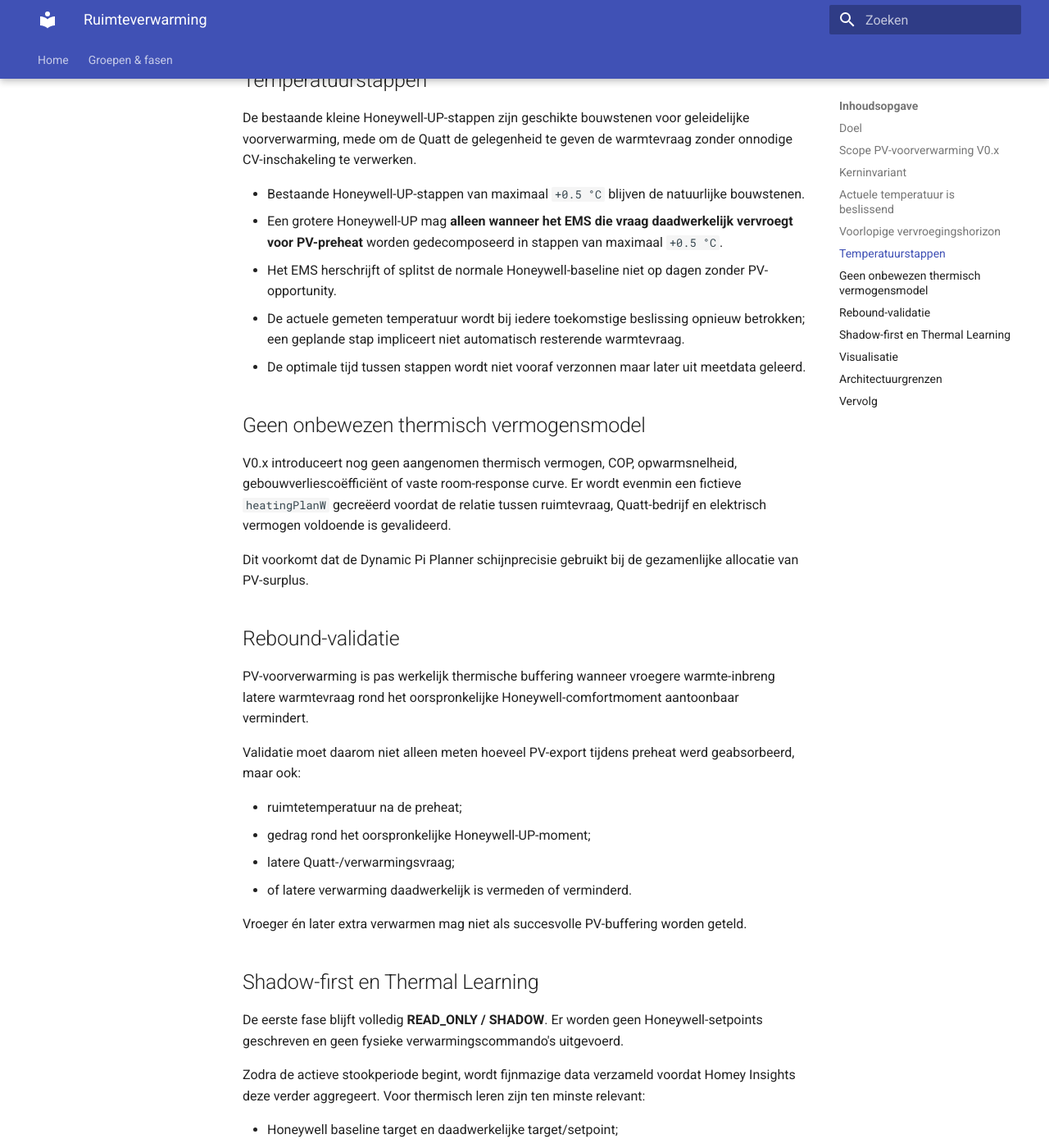
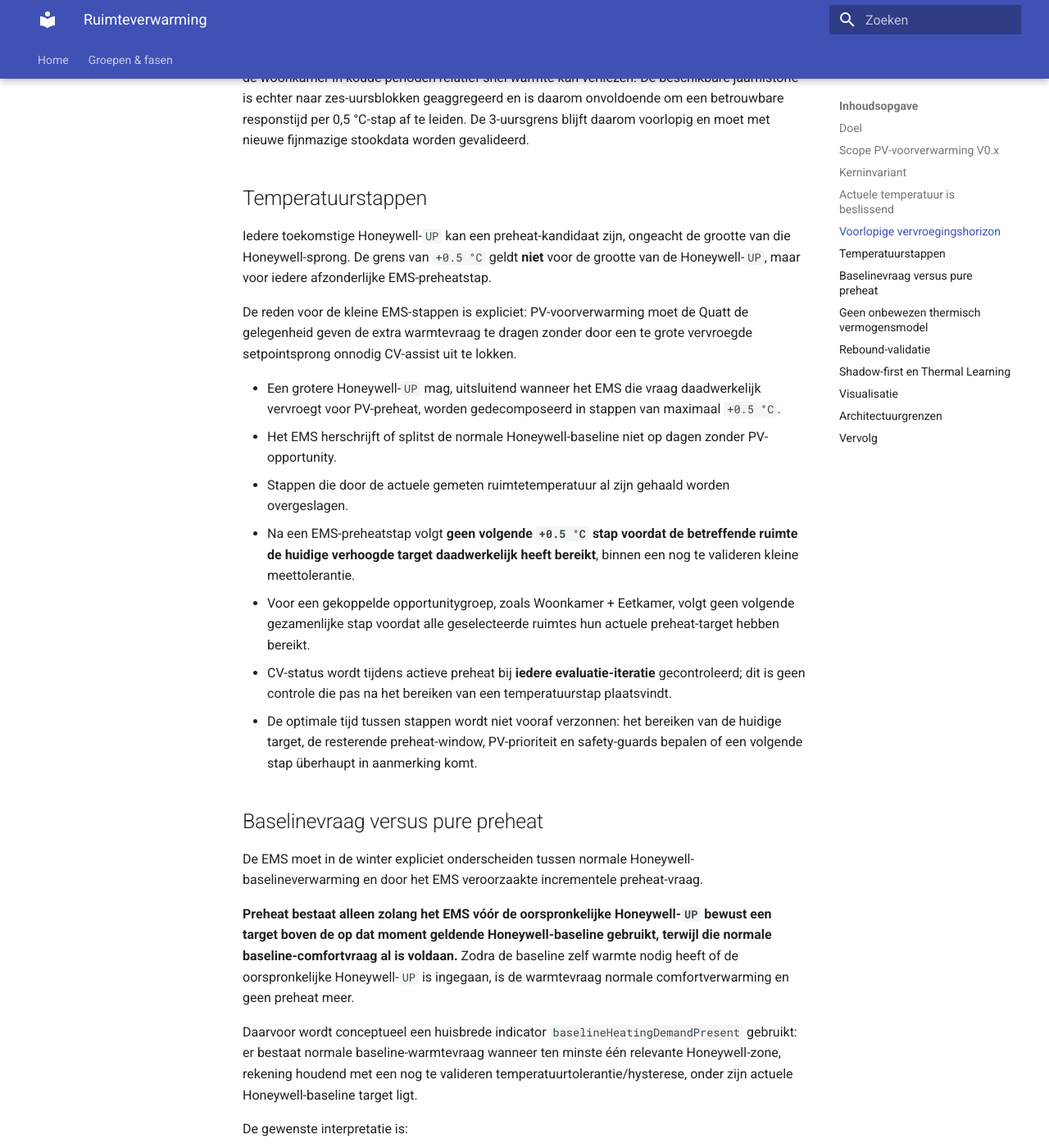
Before and after one commit to OnsKasteeltje/homey-energy-manual, an MkDocs documentation site: the page built from docs/software-architecture/components/space-heating.md, in a window 1280 px wide and 1400 px high, scrolled down 2358 px. Shown: the whole window at 82% size. Built offline with MkDocs 1.6.1 and Material for MkDocs 9.7.7, drawn with Linux system fonts in a browser that asks for light colours; some of the changed text lies outside the part shown.

Commit message:
docs(heating): define baseline vs pure preheat objective

````diff
--- a/docs/software-architecture/components/space-heating.md
+++ b/docs/software-architecture/components/space-heating.md
@@ -43,6 +43,8 @@
 5. PV-voorverwarming mag niet doelbewust netimport veroorzaken.
 6. Alleen de door vervroeging veroorzaakte incrementele warmtevraag concurreert met andere flexibele vraag zoals WW en EV.
 7. WW, heating-preheat en EV gebruiken dezelfde resterende PV-export opportunity in de Dynamic Pi Planner; er is geen afzonderlijke heating-PV-pot en geen starre opportuniteitsprioriteit.
+8. Preheat mag alleen bestaan zolang normale Honeywell-baselinevraag is voldaan en de oorspronkelijke toekomstige Honeywell-`UP` nog niet is ingegaan.
+9. CV-inzet tijdens normale baselineverwarming is toegestaan en is geen preheat-fout; CV-inzet tijdens **pure EMS-preheat zonder baselinevraag** blokkeert onmiddellijk verdere preheatstappen.
 
 ## Actuele temperatuur is beslissend
 
@@ -68,13 +70,48 @@
 
 ## Temperatuurstappen
 
-De bestaande kleine Honeywell-UP-stappen zijn geschikte bouwstenen voor geleidelijke voorverwarming, mede om de Quatt de gelegenheid te geven de warmtevraag zonder onnodige CV-inschakeling te verwerken.
+Iedere toekomstige Honeywell-`UP` kan een preheat-kandidaat zijn, ongeacht de grootte van die Honeywell-sprong. De grens van `+0.5 °C` geldt **niet** voor de grootte van de Honeywell-`UP`, maar voor iedere afzonderlijke EMS-preheatstap.
 
-- Bestaande Honeywell-UP-stappen van maximaal `+0.5 °C` blijven de natuurlijke bouwstenen.
-- Een grotere Honeywell-UP mag **alleen wanneer het EMS die vraag daadwerkelijk vervroegt voor PV-preheat** worden gedecomposeerd in stappen van maximaal `+0.5 °C`.
+De reden voor de kleine EMS-stappen is expliciet: PV-voorverwarming moet de Quatt de gelegenheid geven de extra warmtevraag te dragen zonder door een te grote vervroegde setpointsprong onnodig CV-assist uit te lokken.
+
+- Een grotere Honeywell-`UP` mag, uitsluitend wanneer het EMS die vraag daadwerkelijk vervroegt voor PV-preheat, worden gedecomposeerd in stappen van maximaal `+0.5 °C`.
 - Het EMS herschrijft of splitst de normale Honeywell-baseline niet op dagen zonder PV-opportunity.
-- De actuele gemeten temperatuur wordt bij iedere toekomstige beslissing opnieuw betrokken; een geplande stap impliceert niet automatisch resterende warmtevraag.
-- De optimale tijd tussen stappen wordt niet vooraf verzonnen maar later uit meetdata geleerd.
+- Stappen die door de actuele gemeten ruimtetemperatuur al zijn gehaald worden overgeslagen.
+- Na een EMS-preheatstap volgt **geen volgende `+0.5 °C` stap voordat de betreffende ruimte de huidige verhoogde target daadwerkelijk heeft bereikt**, binnen een nog te valideren kleine meettolerantie.
+- Voor een gekoppelde opportunitygroep, zoals Woonkamer + Eetkamer, volgt geen volgende gezamenlijke stap voordat alle geselecteerde ruimtes hun actuele preheat-target hebben bereikt.
+- CV-status wordt tijdens actieve preheat bij **iedere evaluatie-iteratie** gecontroleerd; dit is geen controle die pas na het bereiken van een temperatuurstap plaatsvindt.
+- De optimale tijd tussen stappen wordt niet vooraf verzonnen: het bereiken van de huidige target, de resterende preheat-window, PV-prioriteit en safety-guards bepalen of een volgende stap überhaupt in aanmerking komt.
+
+## Baselinevraag versus pure preheat
+
+De EMS moet in de winter expliciet onderscheiden tussen normale Honeywell-baselineverwarming en door het EMS veroorzaakte incrementele preheat-vraag.
+
+**Preheat bestaat alleen zolang het EMS vóór de oorspronkelijke Honeywell-`UP` bewust een target boven de op dat moment geldende Honeywell-baseline gebruikt, terwijl die normale baseline-comfortvraag al is voldaan.** Zodra de baseline zelf warmte nodig heeft of de oorspronkelijke Honeywell-`UP` is ingegaan, is de warmtevraag normale comfortverwarming en geen preheat meer.
+
+Daarvoor wordt conceptueel een huisbrede indicator `baselineHeatingDemandPresent` gebruikt: er bestaat normale baseline-warmtevraag wanneer ten minste één relevante Honeywell-zone, rekening houdend met een nog te valideren temperatuurtolerantie/hysterese, onder zijn actuele Honeywell-baseline target ligt.
+
+De gewenste interpretatie is:
+
+```text
+baselineHeatingDemandPresent = true
+  -> BASELINE_HEATING
+  -> geen nieuwe EMS-preheatstap
+  -> eventuele CV-inzet is normale comfortverwarming en geen preheat-fout
+
+baselineHeatingDemandPresent = false
++ preheatActive = true
++ CV heating active
+  -> CV_ASSIST_DURING_PURE_PREHEAT
+  -> onmiddellijk geen verdere EMS-preheatstappen
+  -> event vastleggen voor Thermal Learning / evaluatie
+
+now >= originalHoneywellUpAt
+  -> preheat eindigt
+  -> Honeywell-baseline is weer volledig owner
+  -> eventuele CV-inzet daarna is normale comfortverwarming
+```
+
+Deze scheiding is een doelstelling voor Heating Preheat V0.3 en latere guarded control. V0.2 blijft READ_ONLY/SHADOW en voert nog geen fysieke Honeywell- of verwarmingswrites uit.
 
 ## Geen onbewezen thermisch vermogensmodel
 
@@ -156,11 +193,13 @@
 
 ## Vervolg
 
-1. Heating Preheat V0.2 shadow-beslisoutput modelleren voor de vier zones.
-2. Maximaal circa drie uur advancement als voorlopige bound opnemen.
-3. Actuele ruimtetemperatuur als harde eligibility-input opnemen.
-4. Grote vervroegde UP's alleen binnen de preheat-kandidaat opdelen in stappen van maximaal 0,5 °C.
-5. Woonkamer + Eetkamer als expliciete opportunitygroep ondersteunen zonder hun afzonderlijke meet-/targetstatus te verliezen.
-6. Planner-/websitevisualisatie uitbreiden voor baseline versus shadow advancement.
-7. Vanaf hervatting van de stookperiode fijnmazige thermal-learning data archiveren.
-8. Met die data 3-uursgrens, stapafstand en rebound empirisch valideren voordat fysieke Honeywell-control wordt overwogen.
+1. Heating Preheat V0.3 SHADOW uitbreiden met expliciet onderscheid tussen baseline heating en pure EMS-preheat.
+2. Maximaal circa drie uur advancement als voorlopige bound behouden.
+3. Actuele ruimtetemperatuur als harde eligibility- en step-completion-input gebruiken.
+4. Iedere Honeywell-UP, ongeacht de totale spronggrootte, alleen binnen een echte preheat-kandidaat opdelen in EMS-stappen van maximaal 0,5 °C.
+5. Een volgende EMS-stap pas toelaten nadat de huidige preheat-target werkelijk is bereikt; bij gekoppelde ruimtes geldt dit voor alle geselecteerde ruimtes.
+6. CV-status op iedere actieve-preheat-iteratie bewaken en `CV_ASSIST_DURING_PURE_PREHEAT` als blokkerend/leerbaar event modelleren zonder normale baseline-CV-vraag te bestraffen.
+7. Woonkamer + Eetkamer als expliciete opportunitygroep ondersteunen zonder hun afzonderlijke meet-/targetstatus te verliezen.
+8. Planner-/websitevisualisatie uitbreiden voor baseline versus shadow advancement en de reden waarom een preheatstap doorgaat, wacht of wordt geblokkeerd.
+9. Vanaf hervatting van de stookperiode fijnmazige thermal-learning data archiveren.
+10. Met die data 3-uursgrens, stapgedrag, CV-assist en rebound empirisch valideren voordat fysieke Honeywell-control wordt overwogen.
````
